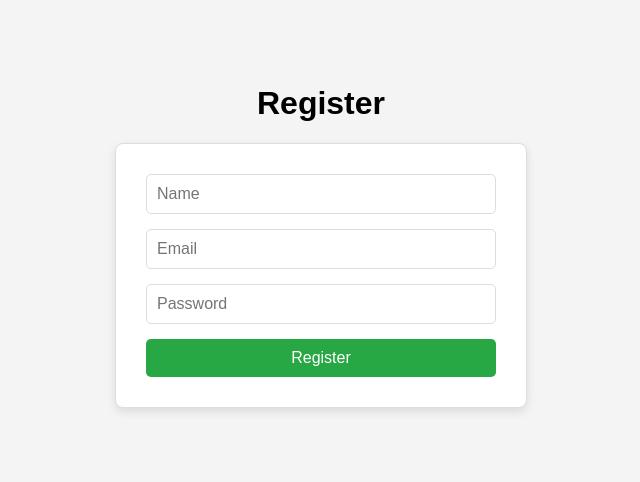
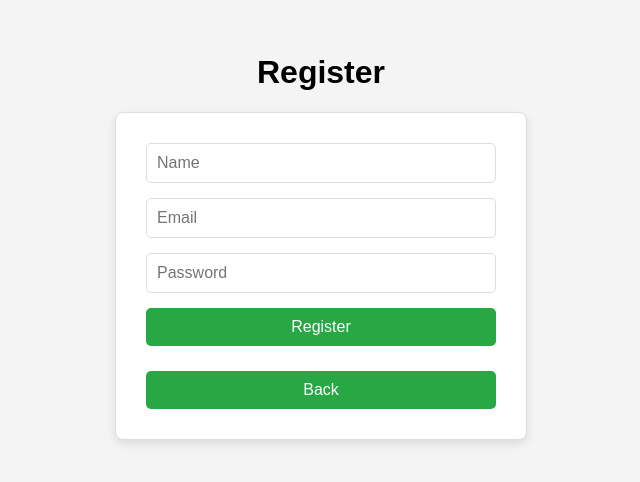
Before and after one commit to wilgnersouzadev/task-manager-frontend, a React (Vite) app: page /register in a window 1280 px wide. Shown: the part 172-654 px from the top of the page, without its empty margins (319-959 px from the left). Built offline with nearby package versions, Linux system fonts and the light colour scheme.

Commit message:
feat: add required fiels

```diff
--- a/src/pages/Login.tsx
+++ b/src/pages/Login.tsx
@@ -9,6 +9,10 @@ function Login() {
   const navigate = useNavigate();
 
   const handleLogin = async () => {
+    if (!email || !password) {
+        alert("All fields are required.");
+        return;
+      }
     try {
       const response = await axios.post(
         "http://localhost:3000/api/auth/login",
@@ -33,12 +37,14 @@ function Login() {
           placeholder="Email"
           value={email}
           onChange={(e) => setEmail(e.target.value)}
+          required
         />
         <input
           type="password"
           placeholder="Password"
           value={password}
           onChange={(e) => setPassword(e.target.value)}
+          required
         />
         <button onClick={handleLogin}>Login</button>
         <p className="register-text">
--- a/src/pages/Register.tsx
+++ b/src/pages/Register.tsx
@@ -1,4 +1,4 @@
-import React, { useState } from "react";
+import { useState } from "react";
 import axios from "axios";
 import { useNavigate } from "react-router-dom";
 import "./styles/Register.css";
@@ -10,6 +10,11 @@ function Register() {
   const navigate = useNavigate();
 
   const handleRegister = async () => {
+    if (!name || !email || !password) {
+      alert("All fields are required.");
+      return;
+    }
+
     try {
       await axios.post("http://localhost:3000/api/auth/register", {
         name,
@@ -32,20 +37,26 @@ function Register() {
           placeholder="Name"
           value={name}
           onChange={(e) => setName(e.target.value)}
+          required
         />
         <input
           type="email"
           placeholder="Email"
           value={email}
           onChange={(e) => setEmail(e.target.value)}
+          required
         />
         <input
           type="password"
           placeholder="Password"
           value={password}
           onChange={(e) => setPassword(e.target.value)}
+          required
         />
         <button onClick={handleRegister}>Register</button>
+        <button className="back-button" onClick={() => navigate("/login")}>
+          Back
+        </button>
       </div>
     </div>
   );
```
